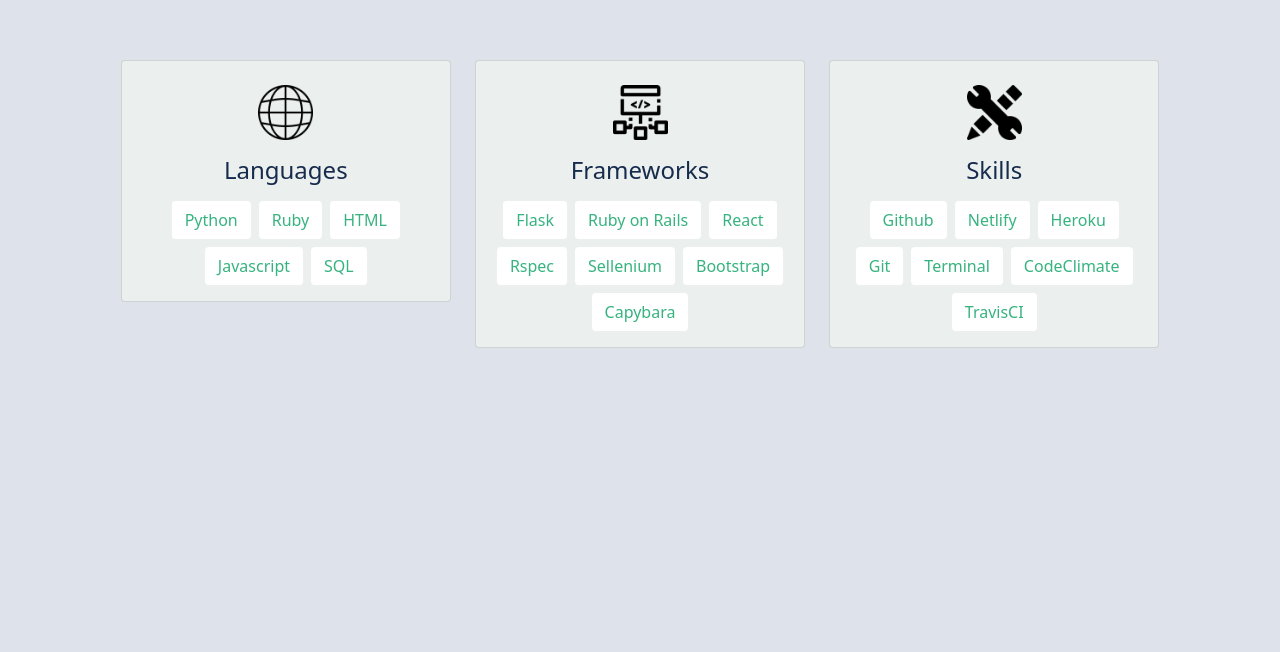
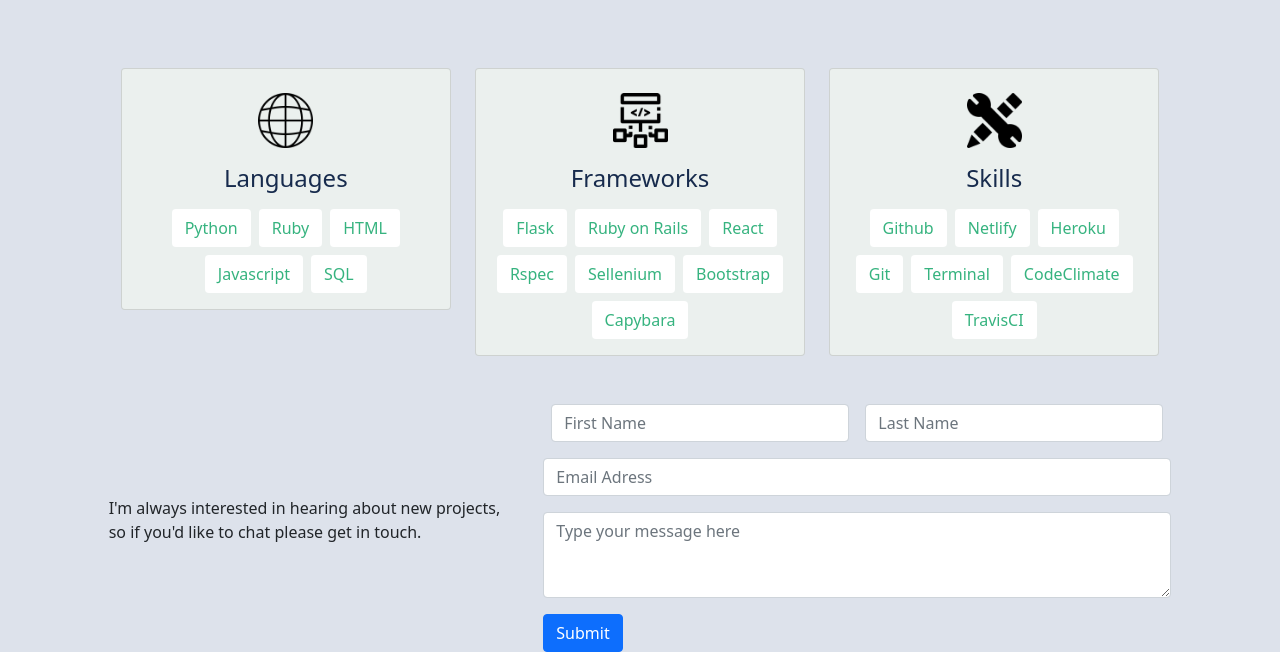
Before and after one commit to Emmanuelaaron/portfolio, a React (Create React App) app: page / in a window 1280 px wide. Shown: the part 2708-3360 px from the top of the page. Before the commit the page ends 3056 px from the top, so only its background shows below. Built offline with nearby package versions, Linux system fonts and the light colour scheme.

Commit message:
adds provision for sending an email

```diff
--- a/package.json
+++ b/package.json
@@ -7,6 +7,7 @@
     "@testing-library/react": "^11.1.0",
     "@testing-library/user-event": "^12.1.10",
     "bootstrap": "^5.1.3",
+    "emailjs-com": "^3.2.0",
     "react": "^17.0.2",
     "react-bootstrap": "^2.0.3",
     "react-dom": "^17.0.2",
--- a/src/App.js
+++ b/src/App.js
@@ -5,6 +5,7 @@
 import Projects from './components/Project/Projects';
 import AboutMe from './components/LowerPage/AboutMe';
 import Skills from './components/LowerPage/Skills';
+import ContactForm from './components/LowerPage/ContactUs';
 
 const App = () => (
   <>
@@ -12,6 +13,7 @@
     <Projects />
     <AboutMe />
     <Skills />
+    <ContactForm />
   </>
 );
 
--- a/src/components/LowerPage/AboutMe.js
+++ b/src/components/LowerPage/AboutMe.js
@@ -9,12 +9,12 @@
       <img src={image2} alt="" className="background1" />
       <section className="w-75 text-center aboutMe">
         <h1 className="text-center aboutMeHeading">About Me</h1>
-        <text className="w-100 text-center aboutMeText">
+        <p className="w-100 text-center aboutMeText">
           I can help you build a product ,
           feature or website Look through some of my work
           and experience! If you like what you see and have a project you need coded,
           don’t hestiate to contact me.
-        </text>
+        </p>
         <section className="mt-2 text-center">
           <button type="button" className="btn projectButton1 mx-2">Get My Resume</button>
         </section>
--- /dev/null
+++ b/src/components/LowerPage/ContactUs.js
@@ -0,0 +1,101 @@
+import { Form, Button } from 'react-bootstrap';
+import React, { useState } from 'react';
+import * as emailjs from 'emailjs-com';
+
+const ContactForm = () => {
+  const [inputText, setinputText] = useState({
+    first_name: '',
+    last_name: '',
+    email: '',
+    subject: '',
+    message: '',
+  });
+
+  const onChange = (e) => {
+    setinputText({
+      ...inputText,
+      [e.target.name]: e.target.value,
+    });
+  };
+
+  const resetForm = () => {
+    setinputText({
+      first_name: '',
+      last_name: '',
+      email: '',
+      subject: '',
+      message: '',
+    });
+  };
+  const handleSubmit = (e) => {
+    e.preventDefault();
+    const templateParams = {
+      from_name: inputText.email,
+      to_name: 'emmanuelisabirye9@gmail.com"',
+      message: inputText.message,
+      from_first_name: inputText.first_name,
+      from_last_name: inputText.last_name,
+    };
+
+    emailjs.send(
+      'service_eez7k8l',
+      'template_habs18d',
+      templateParams,
+      'user_rdaCAz0Dk4KLi7bw6W8Ml',
+    );
+    resetForm();
+  };
+  return (
+    <div className="row justify-content-center align-items-center mt-5">
+      <p className="col-4">
+        I&apos;m always interested in hearing
+        about new projects, so if you&apos;d like to chat
+        please get in touch.
+      </p>
+      <Form className="col-6" onSubmit={handleSubmit}>
+        <Form.Group className="d-flex mb-3">
+          <Form.Control
+            className="mx-2"
+            type="text"
+            name="first_name"
+            value={inputText.first_name}
+            placeholder="First Name"
+            onChange={onChange}
+          />
+          <Form.Control
+            className="mx-2"
+            type="text"
+            name="last_name"
+            value={inputText.last_name}
+            placeholder="Last Name"
+            onChange={onChange}
+          />
+        </Form.Group>
+        <Form.Group className="mb-3" controlId="exampleForm.ControlInput1">
+          <Form.Control
+            type="email"
+            name="email"
+            value={inputText.email}
+            placeholder="Email Adress"
+            onChange={onChange}
+          />
+        </Form.Group>
+        <Form.Group className="mb-3" controlId="exampleForm.ControlTextarea1">
+          <Form.Control
+            as="textarea"
+            name="message"
+            value={inputText.message}
+            onChange={onChange}
+            rows={3}
+            placeholder="Type your message here"
+          />
+        </Form.Group>
+        <Button variant="primary" type="submit">
+          Submit
+        </Button>
+      </Form>
+    </div>
+  );
+};
+
+export default ContactForm;
--- a/src/components/LowerPage/Skills.js
+++ b/src/components/LowerPage/Skills.js
@@ -56,7 +56,7 @@
                 <h4>{skill.name}</h4>
                 <section className="text-center">
                   {skill.technologies.map((technology) => (
-                    <button key="1" type="button" className="btn projectButton2 mx-1 mt-2">{technology}</button>
+                    <button key={technology} type="button" className="btn projectButton2 mx-1 mt-2">{technology}</button>
                   ))}
                 </section>
               </Card.Body>
--- a/src/components/Project/Projects.js
+++ b/src/components/Project/Projects.js
@@ -98,7 +98,7 @@
                 <Card.Title className="text-center">{project.name}</Card.Title>
                 <section className="bg-ino text-center">
                   {project.technogies.map((technology) => (
-                    <button key="1" type="button" className="btn projectButton mx-1 mt-2">{technology}</button>
+                    <button key={technology} type="button" className="btn projectButton mx-1 mt-2">{technology}</button>
                   ))}
                 </section>
                 <section className="mt-2 text-center">
```
Also changed, not shown: 1 other file (tests, documents, lock files or other folders).
